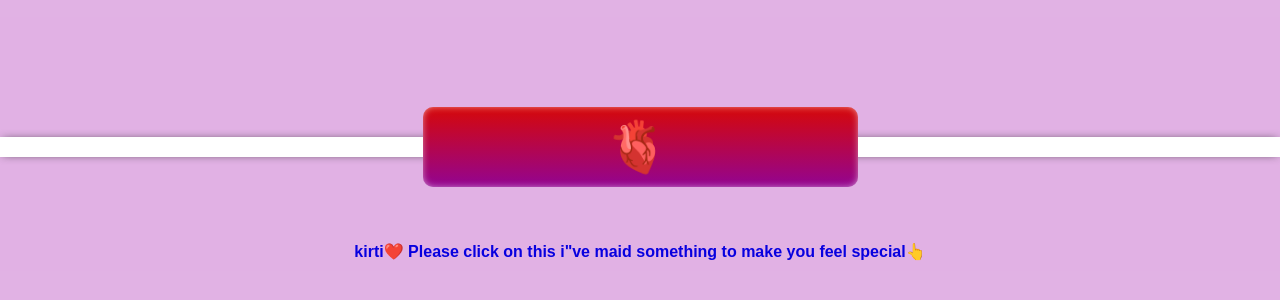
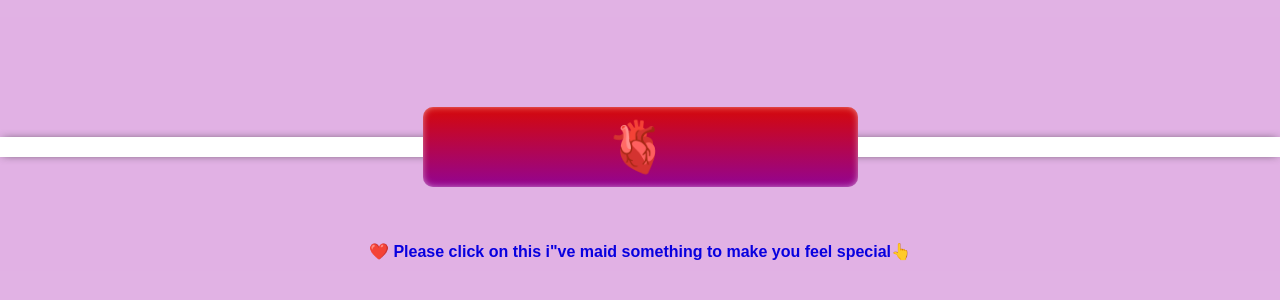
Before and after one commit to codingexport/Book-Creating-using-html-css-js, a plain HTML site: page index.html in a window 1280 px wide. Shown: the part 238-538 px from the top of the page. Drawn offline with Linux system fonts and the light colour scheme.

Commit message:
Update index.html

```diff
--- a/index.html
+++ b/index.html
@@ -3,12 +3,12 @@
   <head>
     <meta charset="UTF-8" />
     <meta name="viewport" content="width=device-width, initial-scale=1.0" />
-    <title>book for  Kirti 💕</title>
+    <title>book for  You 💕</title>
     <link rel="stylesheet" href="akhil.css" />
   </head>
   <body>
     <div class="container">
-      <p> kirti❤️ Please click on this i"ve maid something to make you feel special👆</p>
+      <p> ❤️ Please click on this i"ve maid something to make you feel special👆</p>
       <div class="ribbon"></div>
       <div class="tag">
         <a href="book.html">  🫀</a>
```
